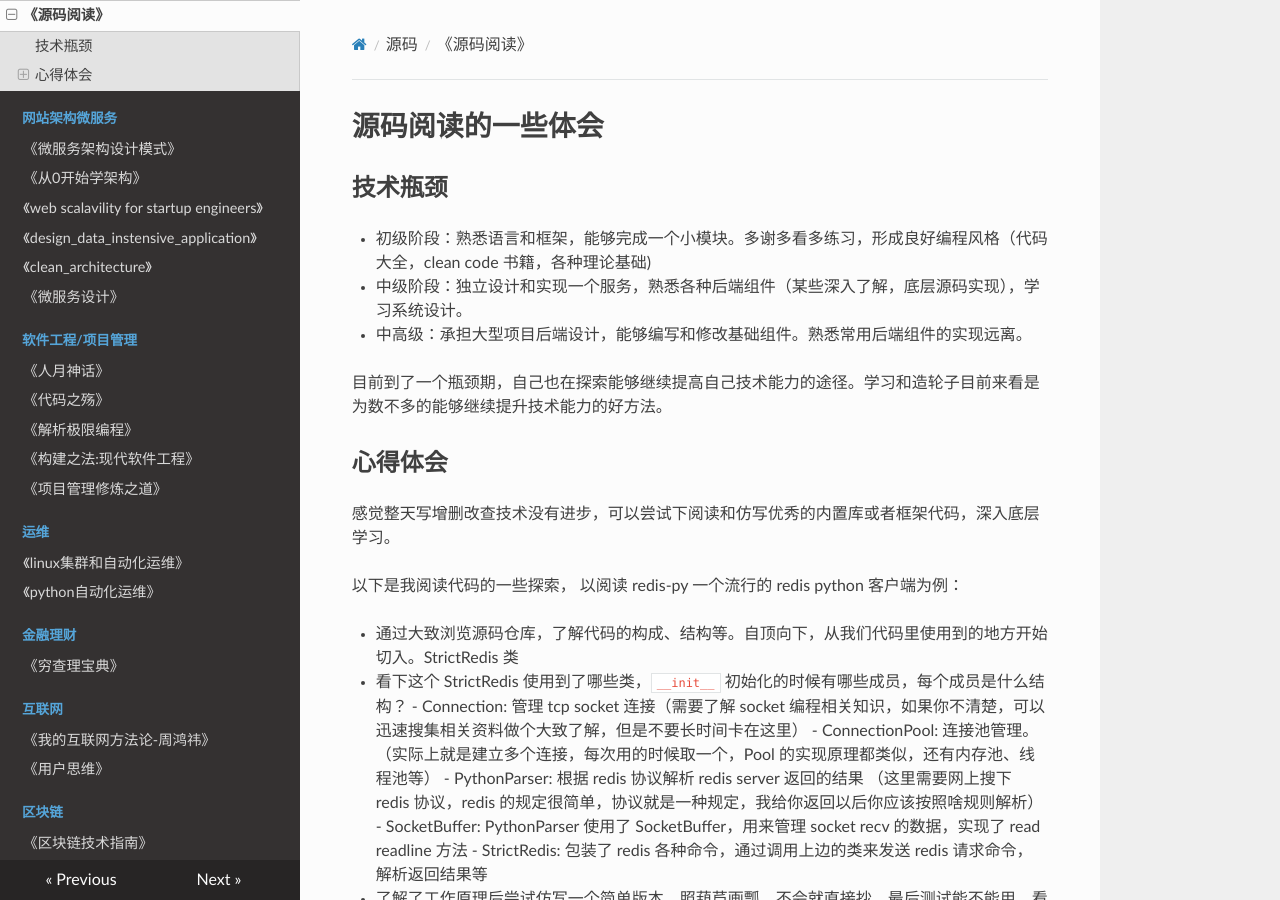
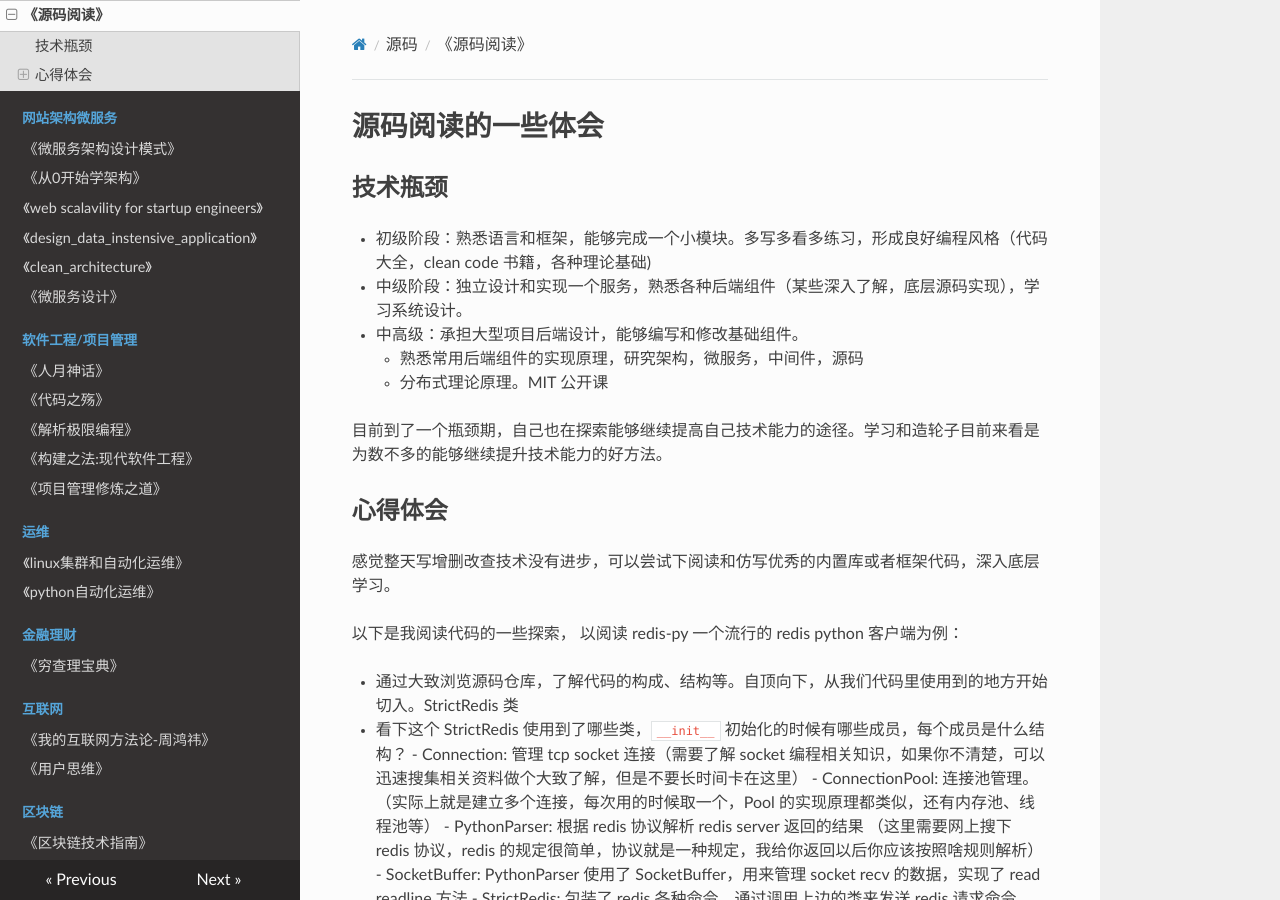
Before and after one commit to PegasusWang/booknotes, an MkDocs documentation site: the page built from docs/源码阅读_sourcecode/README.md, in a window 1280 px wide and 900 px high. Built offline with MkDocs 1.6.1, drawn with Linux system fonts in a browser that asks for light colours; nearby versions of some CDN libraries; old or Windows-style settings are respelled for this version of MkDocs.

```diff
--- a/docs/源码阅读_sourcecode/README.md
+++ b/docs/源码阅读_sourcecode/README.md
@@ -2,9 +2,11 @@
 
 ## 技术瓶颈
 
-- 初级阶段：熟悉语言和框架，能够完成一个小模块。多谢多看多练习，形成良好编程风格（代码大全，clean code 书籍，各种理论基础)
+- 初级阶段：熟悉语言和框架，能够完成一个小模块。多写多看多练习，形成良好编程风格（代码大全，clean code 书籍，各种理论基础)
 - 中级阶段：独立设计和实现一个服务，熟悉各种后端组件（某些深入了解，底层源码实现），学习系统设计。
-- 中高级：承担大型项目后端设计，能够编写和修改基础组件。熟悉常用后端组件的实现远离。
+- 中高级：承担大型项目后端设计，能够编写和修改基础组件。
+  - 熟悉常用后端组件的实现原理，研究架构，微服务，中间件，源码
+  - 分布式理论原理。MIT 公开课
 
 目前到了一个瓶颈期，自己也在探索能够继续提高自己技术能力的途径。学习和造轮子目前来看是为数不多的能够继续提升技术能力的好方法。
 
```
Also changed, not shown: 1 other file.
